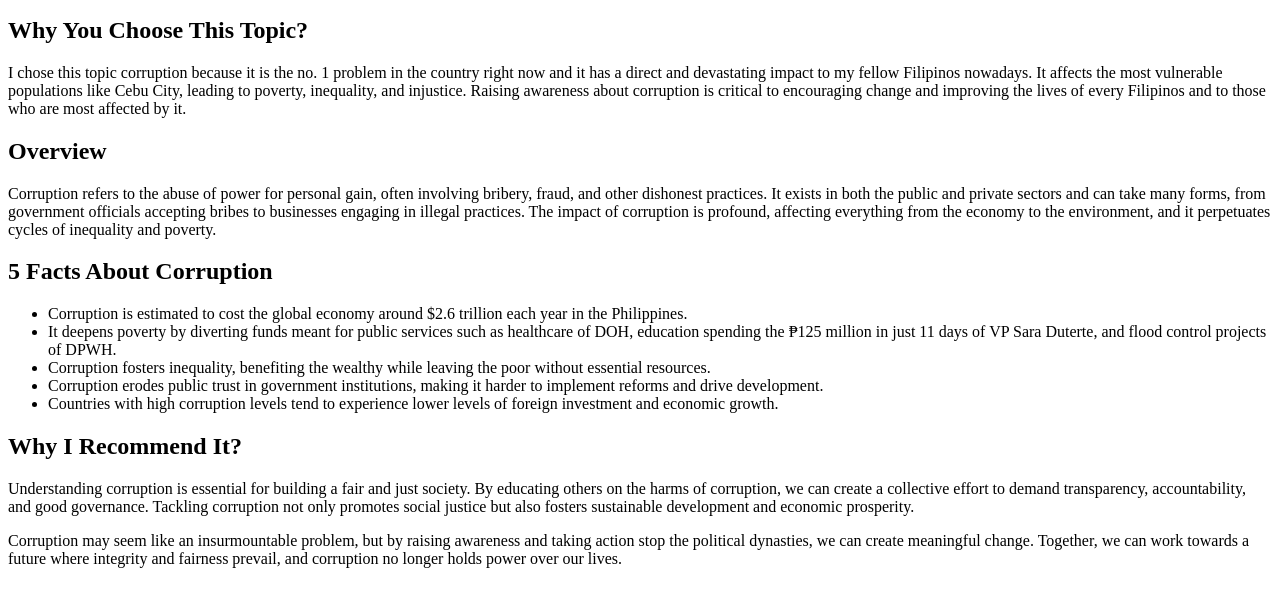
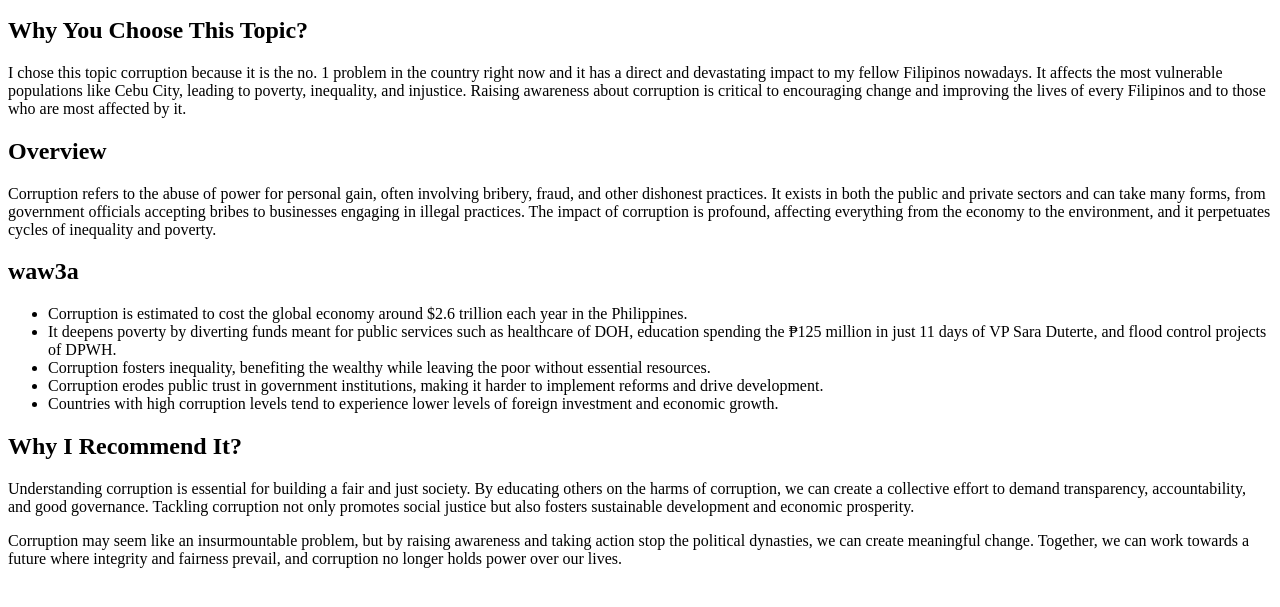
Before and after one commit to myliberationnotes143-hue/Activities, a plain HTML site: page Activity 1/Activity 2/index.html in a window 1280 px wide. Shown: the part 119-726 px from the top of the page. Drawn offline with Linux system fonts and the light colour scheme.

Commit message:
adding all files.

```diff
--- a/Activity 1/Activity 2/index.html
+++ b/Activity 1/Activity 2/index.html
@@ -22,7 +22,7 @@
         </div>
 
         <div class="section">
-            <h2>5 Facts About Corruption</h2>
+            <h2>waw3a</h2>
             <ul class="facts-list">
                 <li>Corruption is estimated to cost the global economy around $2.6 trillion each year in the Philippines.</li>
                 <li>It deepens poverty by diverting funds meant for public services such as healthcare of DOH, education spending the ₱125 million in just 11 days of VP Sara Duterte, and flood control projects of DPWH.</li>
```
